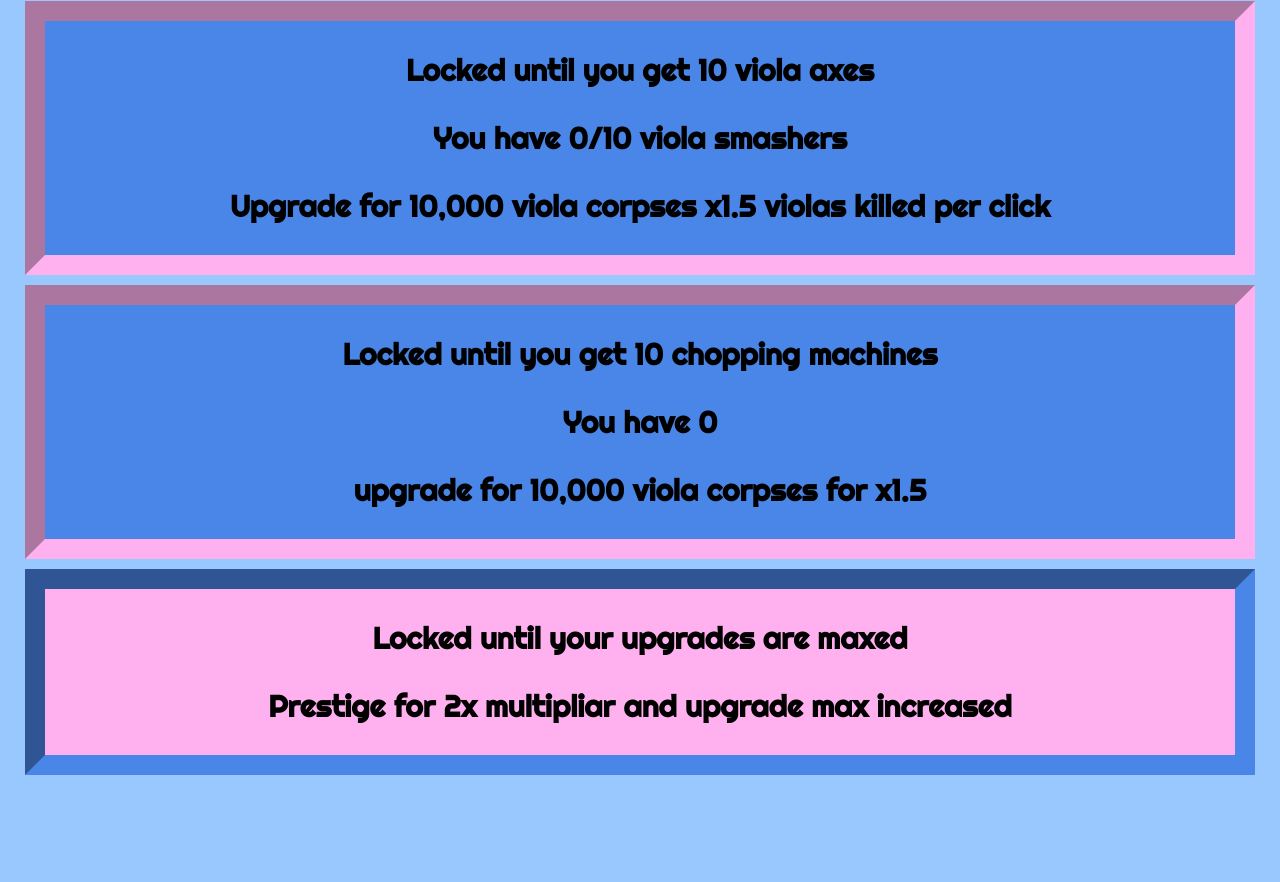
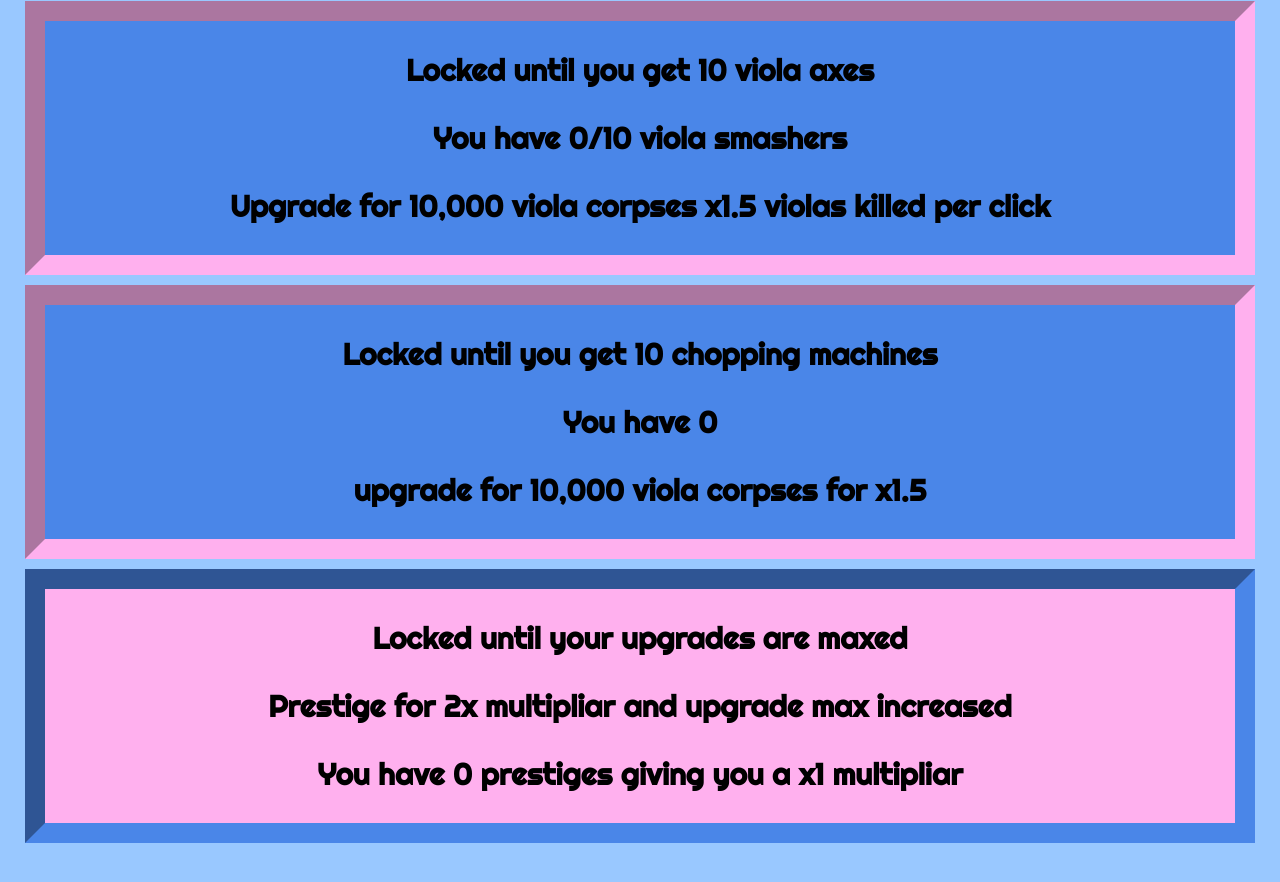
Before and after one commit to meepmaster654/Viola_Killer, a plain HTML site: page index.html in a window 1280 px wide. Shown: the part 1046-1928 px from the top of the page. Before the commit the page ends 1866 px from the top, so only its background shows below. Drawn offline with Linux system fonts and the light colour scheme.

Commit message:
Update index.html

```diff
--- a/index.html
+++ b/index.html
@@ -50,6 +50,7 @@
     <div class="prestige" onclick="prestige()">
       <p>Locked until your upgrades are maxed</p>
       <p>Prestige for 2x multipliar and upgrade max increased</p>
+      <p>You have <span id="prestigeAmount">0</span> prestiges giving you a x<span id="prestigeMultipliar">1</span> multipliar</p>
     </div>
 
     <script src="script.js"></script>
```
